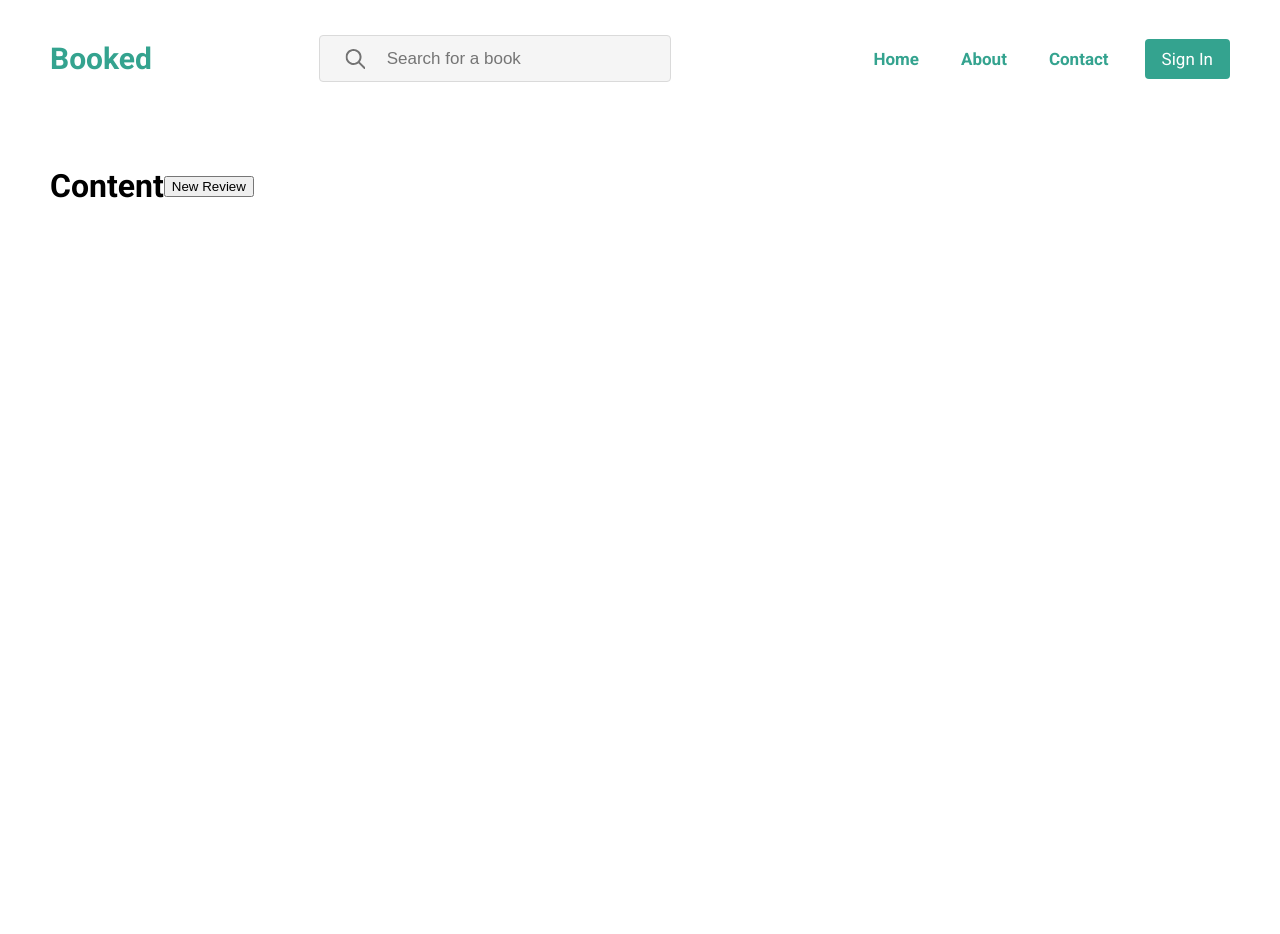
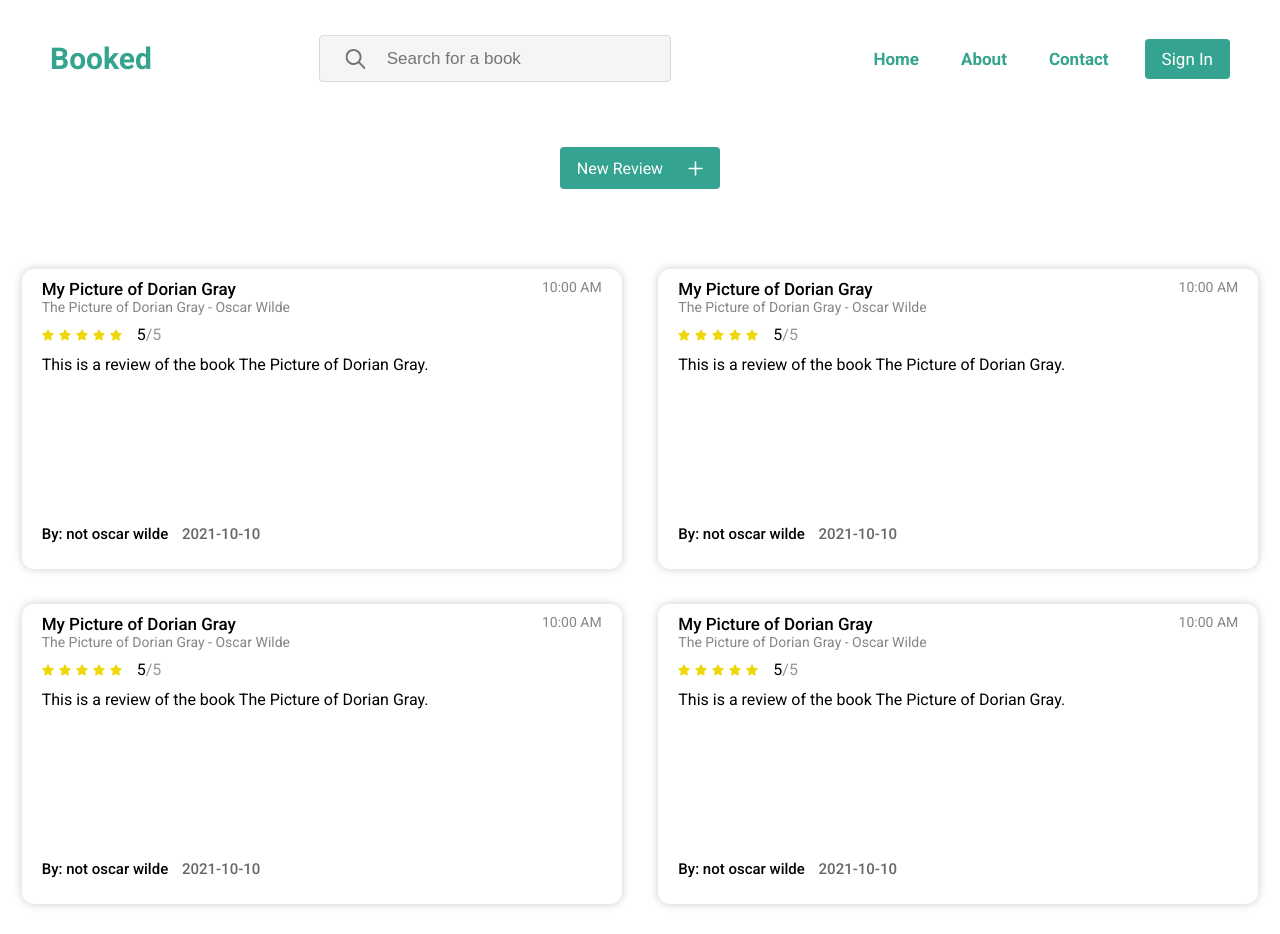
Before and after one commit to telmopanacas/Booked-Website, a React (Create React App) app: page /home in a window 1280 px wide. Before the commit the page ends 800 px from the top, so only its background shows below. Built offline with nearby package versions, Linux system fonts and the light colour scheme.

Commit message:
The home page uses the PostCard component but the posts are hardcoded for now

```diff
--- a/src/assets/styles/About.css
+++ b/src/assets/styles/About.css
@@ -1,4 +1,4 @@
-.page {
+.about-page {
     display: flex;
     align-items: center;;
     /*
--- /dev/null
+++ b/src/assets/styles/Home.css
@@ -0,0 +1,38 @@
+.home-page {
+    display: flex;
+    flex-direction: column;
+    align-items: center;
+    padding-top: 50px;
+    gap: 80px;
+}
+
+.new-review-btt {
+    height: 42px;
+    width: 160px;
+    border-radius: 4px;
+    color: white;
+    background-color: #34A38F;
+    display: flex;
+    align-items: center;
+    justify-content: center;
+    gap: 25px;
+    cursor: pointer;
+}
+
+.plus-icon {
+    height: 15px;
+    width: 15px;
+    background-image: url('../images/+.svg');
+    background-size: cover;
+    background-position: center;
+}
+
+.reviews {
+    display: flex;
+    align-items: center;
+    justify-content: space-evenly;
+    flex-wrap: wrap;
+    gap: 15px;
+    row-gap: 35px;
+    margin-bottom: 30px;
+}
--- a/src/assets/styles/Navbar.css
+++ b/src/assets/styles/Navbar.css
@@ -1,5 +1,4 @@
 .navbar {
-
     display: flex;
     padding: 20px 50px 0 50px;
     align-items: center;
@@ -26,7 +25,6 @@
     border-radius: 4px;
     display: flex;
     align-items: center; /* Centraliza verticalmente */
-    flex: start; /* Centraliza horizontalmente */
     border: 1px solid #DADADA;
     width: 350px;
     height: 45px;
--- a/src/assets/styles/PostCard.css
+++ b/src/assets/styles/PostCard.css
@@ -2,7 +2,7 @@
     width: 560px;
     min-height: 280px;
     border-radius: 12px;
-    box-shadow: 0px 10px 10px rgba(0, 0, 0, 0.2);
+    box-shadow: 0px 0px 10px rgba(0, 0, 0, 0.2);
     /*padding: top, right, bottom, and left*/
     /* padding: top & bottom and left & right */
     padding: 10px 20px
--- a/src/components/PostCard.js
+++ b/src/components/PostCard.js
@@ -1,4 +1,8 @@
 import '../assets/styles/PostCard.css'
+import getCurrentTime from '../utils/getCurrentTime.js'
+import getCurrentDate from '../utils/getCurrentDate.js'
+
+
 
 const RatingStars = ({ rating }) => {
     if(rating == 1) {
@@ -76,21 +80,16 @@ const RatingStars = ({ rating }) => {
 }
 
 
-const PostCard = ({ postTitle, bookTitle, bookAuthor, username, rating, review }) => {
+const PostCard = ({ postTitle, bookTitle, bookAuthor, username, rating, review, date, time }) => {
     const displayPostTitle = postTitle.trim() !== '' ? postTitle : 'Post title';
     const displayBookTitle = bookTitle.trim() !== '' ? bookTitle : 'Book title';
     const displayBookAuthor= bookAuthor.trim() !== '' ? bookAuthor : 'Book author';
     const displayUsername = username.trim() !== '' ? username : 'Your username';
     const displayReview = review.trim() !== '' ? review : 'Your review.';
 
-    const currentTime = new Date();
-    const hours = currentTime.getHours();
-    const minutes = currentTime.getMinutes();
-    const formattedTime = `${hours}:${minutes < 10 ? '0' : ''}${minutes}`;
-    const day = String(currentTime.getDate()).padStart(2, '0');
-    const month = String(currentTime.getMonth() + 1).padStart(2, '0');
-    const year = currentTime.getFullYear();
-    const formattedDate = `${day}/${month}/${year}`;
+    const displayTime = time === undefined ? getCurrentTime() : time;
+    const displayDate = date === undefined ? getCurrentDate() : date;
+
 
     return (
         <div className="card">
@@ -101,14 +100,14 @@ const PostCard = ({ postTitle, bookTitle, bookAuthor, username, rating, review }
                             <h3>{ displayPostTitle }</h3>
                             <p>{ displayBookTitle} - { displayBookAuthor }</p>
                         </div>
-                        <p>{ formattedTime } { hours >= 12 ? 'PM' : 'AM' }</p>
+                        <p>{ displayTime }</p>
                     </div>
                     <RatingStars rating={rating}/>
                     <div className="review" >
                         <p>{ displayReview }</p>
                     </div>
                     <div className="post-author">
-                        <p>By: { displayUsername } <span>{ formattedDate }</span></p>
+                        <p>By: { displayUsername } <span>{ displayDate }</span></p>
                     </div>
                 </div>
             </div>
--- /dev/null
+++ b/src/utils/getCurrentDate.js
@@ -0,0 +1,11 @@
+const getCurrentDate = () => {
+    const currentTime = new Date();
+    const day = String(currentTime.getDate()).padStart(2, '0');
+    const month = String(currentTime.getMonth() + 1).padStart(2, '0');
+    const year = currentTime.getFullYear();
+    const formattedDate = `${day}/${month}/${year}`;
+
+    return formattedDate;
+}
+
+export default getCurrentDate;
--- /dev/null
+++ b/src/utils/getCurrentTime.js
@@ -0,0 +1,10 @@
+const getCurrentTime = () => {
+    const currentTime = new Date();
+    const hours = currentTime.getHours();
+    const minutes = currentTime.getMinutes();
+    const formattedTime = `${hours}:${minutes < 10 ? '0' : ''}${minutes} ${ hours >= 12 ? 'PM' : 'AM' }`;
+
+    return formattedTime;
+}
+
+export default getCurrentTime;
--- a/src/views/AboutUs.js
+++ b/src/views/AboutUs.js
@@ -2,7 +2,7 @@ import '../assets/styles/About.css'
 
 const AboutUsPage = () => {
     return (
-        <div className="page">
+        <div className="about-page">
             <div className="image-side">
                 <div className="image">
 
--- a/src/views/Home.js
+++ b/src/views/Home.js
@@ -1,4 +1,7 @@
 import { useNavigate } from "react-router-dom";
+import { useState } from "react";
+import '../assets/styles/Home.css';
+import PostCard from '../components/PostCard';
 
 const HomePage = () => {
     const navigate = useNavigate();
@@ -7,10 +10,34 @@ const HomePage = () => {
         navigate('/create');
     }
 
+    const [posts, setBlogs] = useState([
+        {postTitle: 'My Picture of Dorian Gray', bookTitle: 'The Picture of Dorian Gray', bookAuthor: 'Oscar Wilde', username: 'not oscar wilde', rating: 5, review: 'This is a review of the book The Picture of Dorian Gray.', date: '2021-10-10', time: '10:00 AM'},
+        {postTitle: 'My Picture of Dorian Gray', bookTitle: 'The Picture of Dorian Gray', bookAuthor: 'Oscar Wilde', username: 'not oscar wilde', rating: 5, review: 'This is a review of the book The Picture of Dorian Gray.', date: '2021-10-10', time: '10:00 AM'},
+        {postTitle: 'My Picture of Dorian Gray', bookTitle: 'The Picture of Dorian Gray', bookAuthor: 'Oscar Wilde', username: 'not oscar wilde', rating: 5, review: 'This is a review of the book The Picture of Dorian Gray.', date: '2021-10-10', time: '10:00 AM'},
+        {postTitle: 'My Picture of Dorian Gray', bookTitle: 'The Picture of Dorian Gray', bookAuthor: 'Oscar Wilde', username: 'not oscar wilde', rating: 5, review: 'This is a review of the book The Picture of Dorian Gray.', date: '2021-10-10', time: '10:00 AM'},
+    ]);
+
     return (
-        <div className="page">
-            <h1>Content</h1>
-            <button onClick={handleClickNewReview}>New Review</button>
+        <div className="home-page">
+            <div className="new-review-btt" onClick={handleClickNewReview}>
+                <p>New Review</p>
+                <div className="plus-icon"></div>
+            </div>
+
+            <div className="reviews">
+                {posts.map((post) => (
+                    <PostCard
+                        postTitle={post.postTitle}
+                        bookTitle={post.bookTitle}
+                        bookAuthor={post.bookAuthor}
+                        username={post.username}
+                        rating={post.rating}
+                        review={post.review}
+                        date={post.date}
+                        time={post.time}
+                    />
+                ))}
+            </div>
         </div>
     );
 }
```
Also changed, not shown: src/assets/images/+.svg (added).
